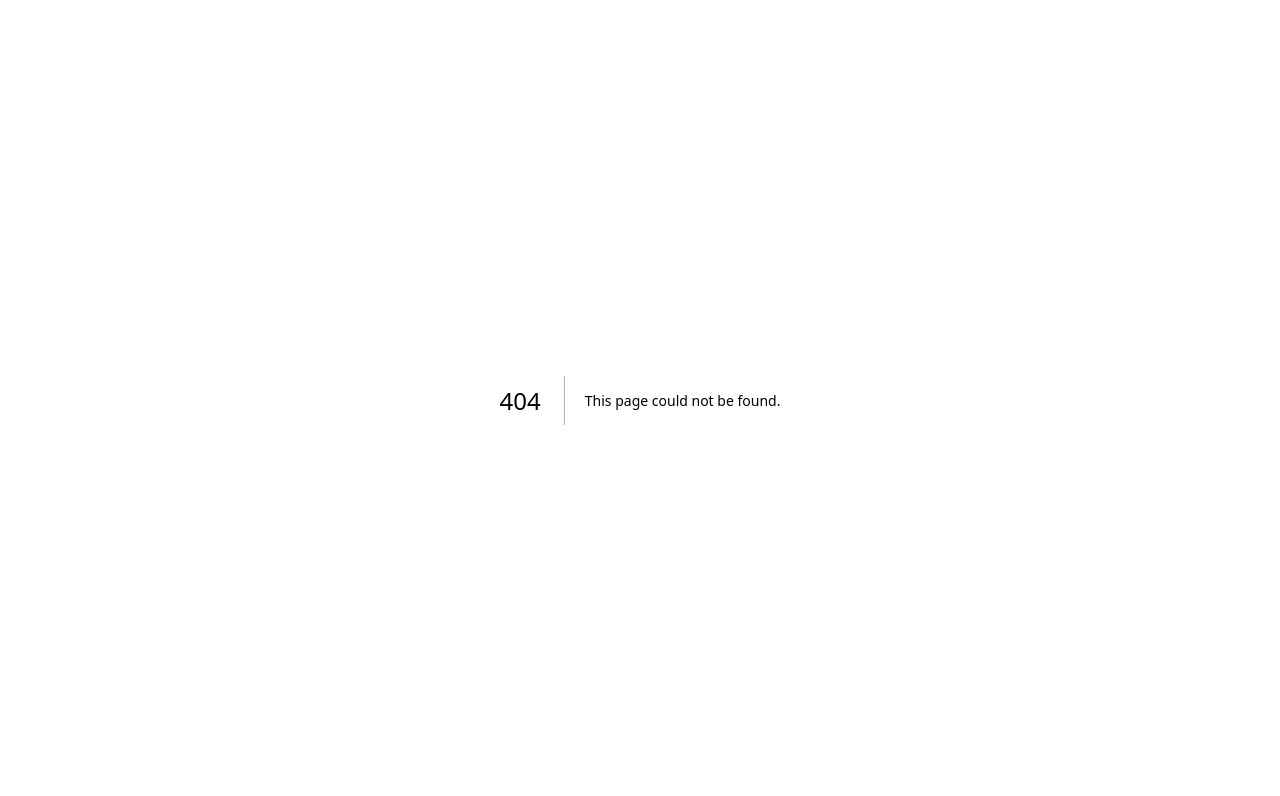
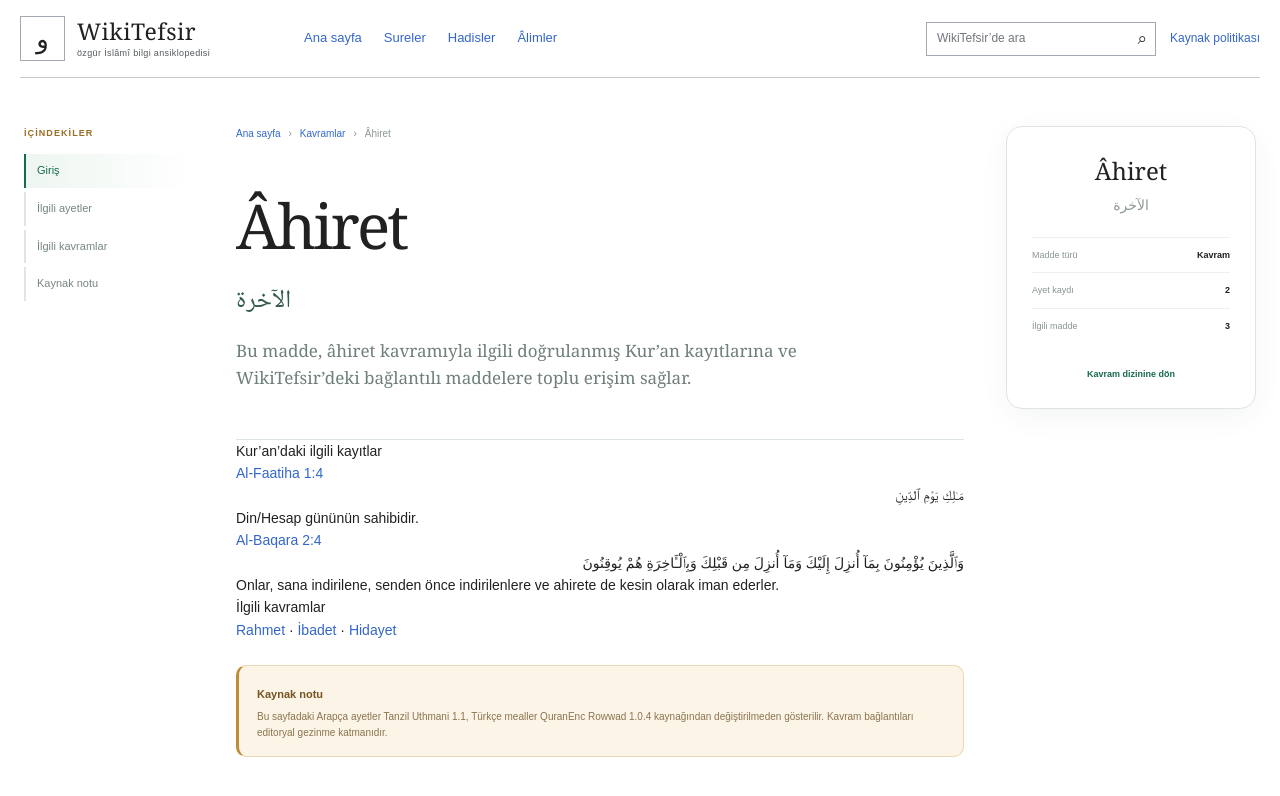
Before and after one commit to saitakarcesme/WikiTefsir, a Next.js app: page /kavram/ahiret in a window 1280 px wide. Before the commit this address had no page. Shown: the top 796 px of the page. Built offline with nearby package versions, Linux system fonts and the light colour scheme.

Commit message:
feat: add concept index and article pages

```diff
--- /dev/null
+++ b/app/kavram/[slug]/page.tsx
@@ -0,0 +1,83 @@
+import type { Metadata } from 'next';
+import Link from 'next/link';
+import { notFound } from 'next/navigation';
+import { SiteHeader } from '../../components/site-header';
+import { getAllConcepts, getConceptBySlug, getConceptHref } from '@/lib/concepts';
+import { getSurahByNumber, getSurahHref, getTurkishMeal, getVerse } from '@/lib/quran';
+
+export const dynamicParams = false;
+
+export function generateStaticParams() {
+  return getAllConcepts().map((concept) => ({ slug: concept.slug }));
+}
+
+type ConceptPageProps = { params: Promise<{ slug: string }> };
+
+export async function generateMetadata({ params }: ConceptPageProps): Promise<Metadata> {
+  const { slug } = await params;
+  const concept = getConceptBySlug(slug);
+  if (!concept) return {};
+  return {
+    title: concept.title,
+    description: `${concept.title}: ${concept.scope.toLocaleLowerCase('tr-TR')}.`,
+    openGraph: { images: [] },
+    twitter: { images: [] },
+  };
+}
+
+export default async function ConceptPage({ params }: ConceptPageProps) {
+  const { slug } = await params;
+  const concept = getConceptBySlug(slug);
+  if (!concept) notFound();
+  const related = concept.related.flatMap((relatedSlug) => {
+    const record = getConceptBySlug(relatedSlug);
+    return record ? [record] : [];
+  });
+
+  return (
+    <main>
+      <SiteHeader />
+      <div className="wiki-layout concept-article-layout">
+        <aside className="wiki-toc" aria-label="Sayfa içeriği"><span>İçindekiler</span><a className="active" href="#giris">Giriş</a><a href="#ayetler">İlgili ayetler</a><a href="#baglantilar">İlgili kavramlar</a><a href="#kaynak">Kaynak notu</a></aside>
+        <article className="wiki-article">
+          <nav className="breadcrumbs" aria-label="İçerik yolu"><Link href="/">Ana sayfa</Link><span>›</span><Link href="/kavramlar">Kavramlar</Link><span>›</span>{concept.title}</nav>
+          <header className="article-header" id="giris">
+            <h1>{concept.title}</h1>
+            <p className="article-arabic-title" lang="ar" dir="rtl">{concept.arabic}</p>
+            <p className="article-lead">Bu madde, {concept.title.toLocaleLowerCase('tr-TR')} kavramıyla ilgili doğrulanmış Kur’an kayıtlarına ve WikiTefsir’deki bağlantılı maddelere toplu erişim sağlar.</p>
+          </header>
+          <section className="concept-verse-list" id="ayetler" aria-labelledby="concept-verses-title">
+            <h2 id="concept-verses-title">Kur’an’daki ilgili kayıtlar</h2>
+            {concept.verseRefs.map((reference) => {
+              const surah = getSurahByNumber(reference.surah);
+              const verse = getVerse(reference.surah, reference.ayah);
+              const meaning = getTurkishMeal(reference.surah, reference.ayah);
+              if (!surah || !verse || !meaning) throw new Error(`Concept reference is missing: ${reference.surah}:${reference.ayah}`);
+              return (
+                <article key={`${reference.surah}:${reference.ayah}`}>
+                  <h3><Link href={`${getSurahHref(surah)}#ayet-${reference.ayah}`}>{surah.nameTransliterated} {reference.surah}:{reference.ayah}</Link></h3>
+                  <p className="concept-verse-arabic" lang="ar" dir="rtl">{verse.text}</p>
+                  <p>{meaning.text}</p>
+                  {meaning.footnotes ? <small>{meaning.footnotes}</small> : null}
+                </article>
+              );
+            })}
+          </section>
+          <section className="concept-related" id="baglantilar" aria-labelledby="related-title">
+            <h2 id="related-title">İlgili kavramlar</h2>
+            <p>{related.map((record, index) => <span key={record.slug}>{index > 0 ? ' · ' : ''}<Link href={getConceptHref(record)}>{record.title}</Link></span>)}</p>
+          </section>
+          <section className="notice-card" id="kaynak">
+            <strong>Kaynak notu</strong>
+            <p>Bu sayfadaki Arapça ayetler Tanzil Uthmani 1.1, Türkçe mealler QuranEnc Rowwad 1.0.4 kaynağından değiştirilmeden gösterilir. Kavram bağlantıları editoryal gezinme katmanıdır.</p>
+          </section>
+        </article>
+        <aside className="wiki-infobox concept-infobox">
+          <h2>{concept.title}</h2><p lang="ar" dir="rtl">{concept.arabic}</p>
+          <dl><div><dt>Madde türü</dt><dd>Kavram</dd></div><div><dt>Ayet kaydı</dt><dd>{concept.verseRefs.length}</dd></div><div><dt>İlgili madde</dt><dd>{related.length}</dd></div></dl>
+          <Link href="/kavramlar">Kavram dizinine dön</Link>
+        </aside>
+      </div>
+    </main>
+  );
+}
--- /dev/null
+++ b/app/kavramlar/page.tsx
@@ -0,0 +1,42 @@
+import type { Metadata } from 'next';
+import Link from 'next/link';
+import { SiteHeader } from '../components/site-header';
+import { getAllConcepts, getConceptHref } from '@/lib/concepts';
+
+export const metadata: Metadata = {
+  title: 'Kavramlar',
+  description: 'WikiTefsir’de ayet ve kaynak kayıtlarıyla ilişkilendirilen İslâmî kavramlar dizini.',
+  openGraph: { images: [] },
+  twitter: { images: [] },
+};
+
+export default function ConceptsPage() {
+  const concepts = getAllConcepts();
+
+  return (
+    <main>
+      <SiteHeader />
+      <div className="encyclopedia-index-page">
+        <nav className="breadcrumbs" aria-label="İçerik yolu"><Link href="/">Ana sayfa</Link><span>›</span>Kavramlar</nav>
+        <header className="index-article-header">
+          <h1>Kavramlar</h1>
+          <p>WikiTefsir’de Kur’an ayetleri ve doğrulanmış kaynak kayıtlarıyla ilişkilendirilen kavram maddeleri.</p>
+        </header>
+        <nav className="page-tabs compact" aria-label="Kavram dizini araçları"><span className="active">Madde dizini</span><Link href="/sureler">Sureler</Link><Link href="/hadis">Hadisler</Link></nav>
+        <section className="concept-index" aria-labelledby="concept-index-title">
+          <h2 id="concept-index-title">Kavram maddeleri</h2>
+          <div>
+            {concepts.map((concept) => (
+              <article key={concept.slug}>
+                <h3><Link href={getConceptHref(concept)}>{concept.title}</Link></h3>
+                <p className="concept-arabic" lang="ar" dir="rtl">{concept.arabic}</p>
+                <p>{concept.scope}</p>
+                <small>{concept.verseRefs.length} seçilmiş ayet kaydı</small>
+              </article>
+            ))}
+          </div>
+        </section>
+      </div>
+    </main>
+  );
+}
```
